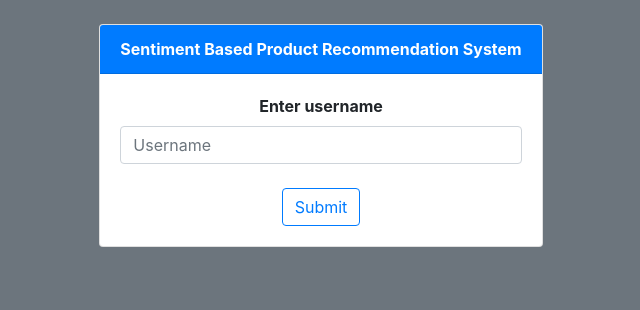
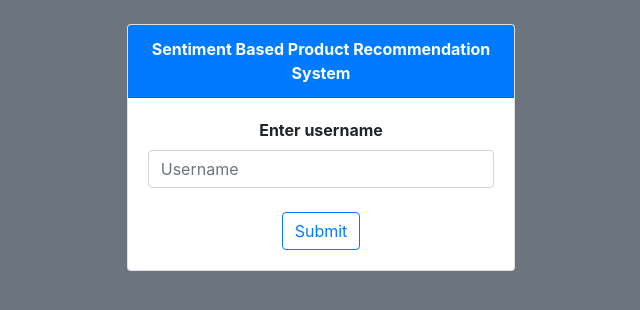
Before and after one commit to GangamRitesh/Recommendation-System, a Flask app: page / in a window 1280 px wide. Shown: the top 310 px of the page, without its empty margins (319-959 px from the left). Run offline with Flask 2, Linux system fonts and the light colour scheme; parts of the project's set-up code (start-up, migrations or seed data) failed here and were passed over; some libraries are stand-ins or nearby versions.

Commit message:
Updated looks

```diff
--- a/app.py
+++ b/app.py
@@ -61,7 +61,7 @@ print('Log: Built recommendation model')
 print('Log: Building sentiment model')
 def vectorizer(i):
     print(i)
-    print(processed_data[processed_data['items']==i])
+    # print(processed_data[processed_data['items']==i])
     reviews_df = pd.DataFrame(processed_data[processed_data['items']==i])
     reviews =  [review for review in reviews_df.reviews]
     v = tfidf_vectorizer.transform(reviews)
@@ -98,12 +98,13 @@ def get_top_items_from_sentiment_analysis(top_20):
         print(i,score,len(score_array))
         top_5.loc[len(top_5)] = [i,score]
         del(item,score,score_array)
-    top_5 = top_5.sort_values(by='score',ascending=False)
+    top_5 = top_5.sort_values(by='score',ascending=False)[0:5]
     return top_5['item'].values
 
 @app.route('/predict', methods=['POST'])
 def predict():
     user = request.form['user']
+    user = user.lower()
     if not user or user not in list(ratings.users):
         return render_template('index.html', items_pred = [],showPred= 'N', showError = 'Y')
     top_20 = item_final_rating.loc[user].sort_values(ascending=False)[0:20].index.values
@@ -118,7 +119,7 @@ def index():
     if request.method == 'POST':
         return predict()
     else:
-        return render_template('index.html',items_pred = [],showPred='N', showError='N')
+        return render_template('index.html',items_pred = [],stars=[],showPred='N', showError='N')
 
 @app.route('/favicon.ico', methods=['GET'])
 def index2():
--- a/templates/index.html
+++ b/templates/index.html
@@ -15,7 +15,7 @@
     <div class="container" >
       <!-- Content here -->
       <br>
-      <div class="row justify-content-md-center ">
+      <div class="justify-content-md-center mx-auto" style="width: 35%;min-width:7cm;">
         <div class="card text-center">
           <div class="card-header bg-primary text-white">
             <strong>Sentiment Based Product Recommendation System</strong>
@@ -33,29 +33,23 @@
               <br>
               <button type="submit" class="btn btn-outline-primary ">Submit</button>
 
-              {% if showError == 'Y' %}
-              <br>
-              <br>
-                  <div class="alert alert-danger" role="alert">
-                    Enter valid username
-                  </div>
-                <!-- <div class="bg-danger text-white"> Enter valid username </div> -->
 
-              {% endif %}
             </form>
           </div>
 
         </div>
       </div>
       <br>
-
-      <div class="row justify-content-md-center " >
-
-
+      {% if showError == 'Y' %}
+      <div class="justify-content-md-center mx-auto" style="width: 20%;min-width:7cm;">
+        <div class="alert alert-danger mx-auto" role="alert">
+                    Enter valid username
+        </div>
       </div>
+      {% endif %}
 
       {% if showPred == 'Y' %}
-      <div class="row justify-content-md-center " >
+      <div class="justify-content-md-center mx-auto"style="width: 45%;min-width:7cm;" >
 
         <ul class="list-group">
           <li class="list-group-item active"> Top 5 recommendation for user: <strong>{{user}} </strong></h6> </li>
@@ -65,7 +59,7 @@
               <li class="list-group-item">{{ items_pred[n] }}</li>
             {%endfor%}
         </ul>
-        </div>
+      </div>
         <br>
 
         <!-- <div class="row justify-content-md-center " >
```
